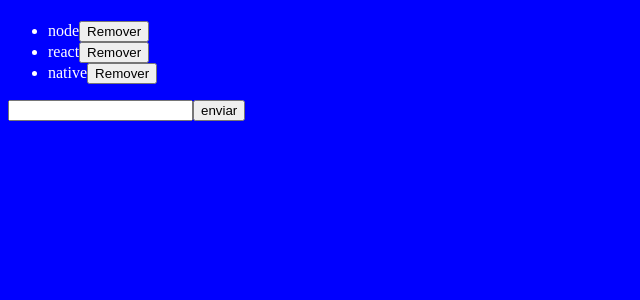
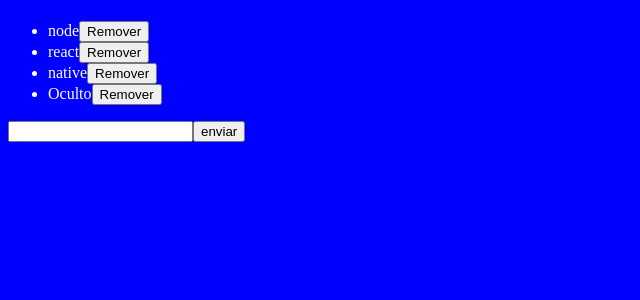
Before and after one commit to GoBarber/frontend, a React app: page / in a window 1280 px wide. Shown: the top 300 px of the page, without its empty margins (0-640 px from the left). Built offline with nearby package versions, Linux system fonts and the light colour scheme.

Commit message:
Default Props and PropTypes

```diff
--- a/package.json
+++ b/package.json
@@ -21,6 +21,7 @@
     "webpack-dev-server": "^3.11.0"
   },
   "dependencies": {
+    "prop-types": "^15.7.2",
     "react": "^16.13.1",
     "react-dom": "^16.13.1"
   }
--- a/src/components/TechItem.js
+++ b/src/components/TechItem.js
@@ -1,6 +1,7 @@
 import React from 'react';
+import PropTypes from 'prop-types';
 
-function TechItem({ tech, onDelete }) {
+function TechItem({ tech = 'Tecnologia X', onDelete }) {
   return (
     <li>
       {tech}
@@ -9,4 +10,13 @@
   );
 }
 
+TechItem.defaultProps = {
+  tech: 'Oculto'
+}
+
+TechItem.propTypes = {
+  tech: PropTypes.string,
+  onDelete: PropTypes.func.isRequired
+}
+
 export default TechItem;
--- a/src/components/TechList.js
+++ b/src/components/TechList.js
@@ -2,6 +2,9 @@
 import TechItem from './TechItem';
 
 class TechList extends Component {
+  static defaultProps = { /* Poderia colocar desta maneira também. */ };
+  static PropTypes = { /* Poderia colocar desta maneira também. */ };
+
   state = {
     newTech: '',
     techs: [
@@ -42,6 +45,10 @@
               onDelete={ () => this.handleDelete(tech) }
             />
           ))}
+          <TechItem
+              key={"Oculto"}
+              onDelete={ () => this.handleDelete(tech) }
+            />
         </ul>
         <input type='text' onChange={this.handleInputChange} value={this.state.newTech}/>
         <button type="submit">enviar</button>
```
Also changed, not shown: 1 other file (tests, documents, lock files or other folders).
